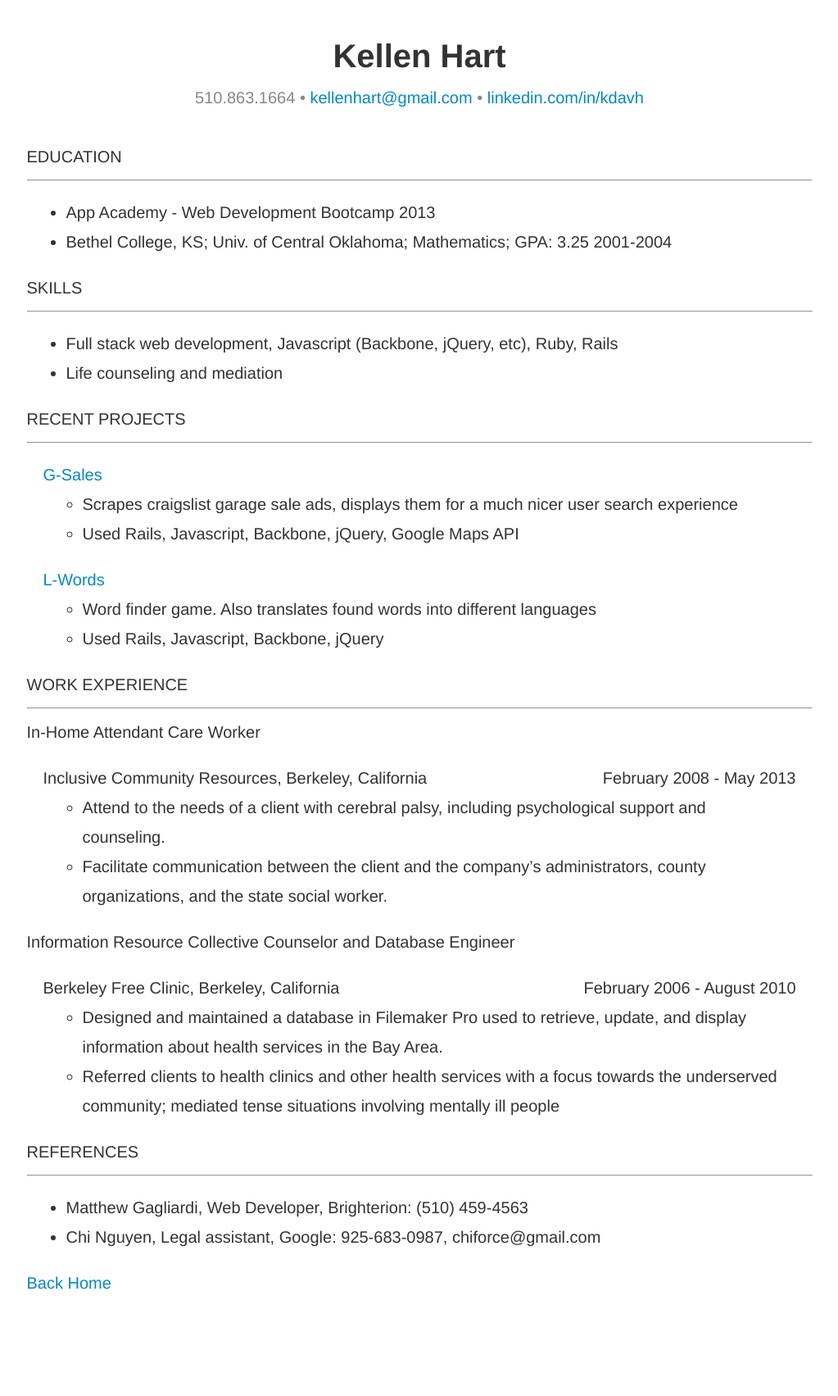
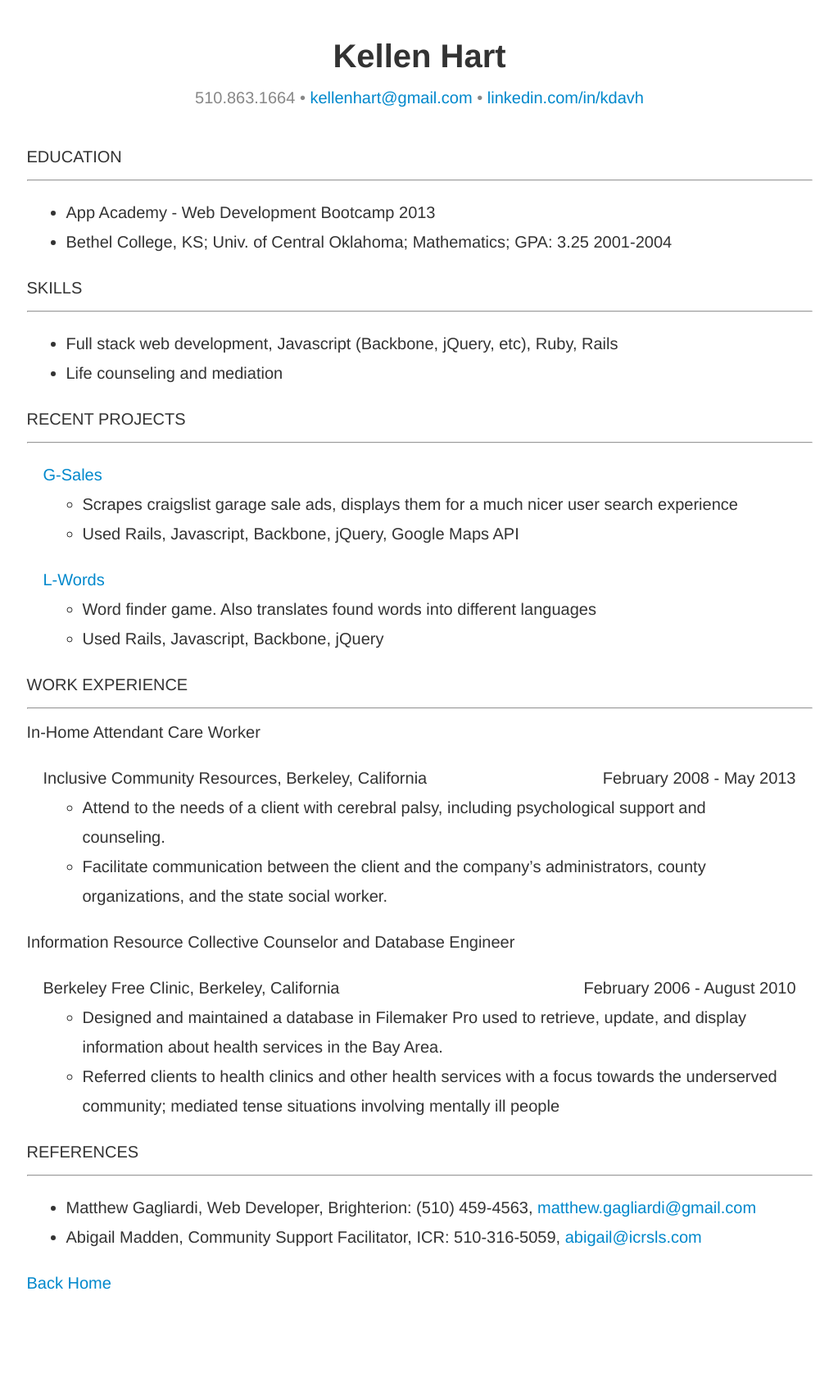
Before and after one commit to kdavh/kdavh.github.io, a Jekyll site: the page built from resume/web.html, in a window 1280 px wide. Shown: the whole page at 82% size, without its empty margins (128-1151 px from the left). Built offline with Jekyll 4.4.1, drawn with Linux system fonts in a browser that asks for light colours; nearby versions of some CDN libraries.

Commit message:
tweak resume references

```diff
--- a/resume/web.html
+++ b/resume/web.html
@@ -90,8 +90,8 @@ title: Kellen Hart Resume
         <div>REFERENCES</div>
         <hr class="pbbreak">
         <ul>
-          <li>Matthew Gagliardi, Web Developer, Brighterion:  (510) 459-4563</li>
-          <li>Chi Nguyen, Legal assistant, Google: 925-683-0987, chiforce@gmail.com</li>
+          <li>Matthew Gagliardi, Web Developer, Brighterion:  (510) 459-4563, <a href="mailto:matthew.gagliardi@gmail.com">matthew.gagliardi@gmail.com</a></li>
+          <li>Abigail Madden, Community Support Facilitator, ICR: 510-316-5059, <a href="mailto:abigail@icrsls.com">abigail@icrsls.com</a></li>
         </ul>
 
         <div class="footer">
```
